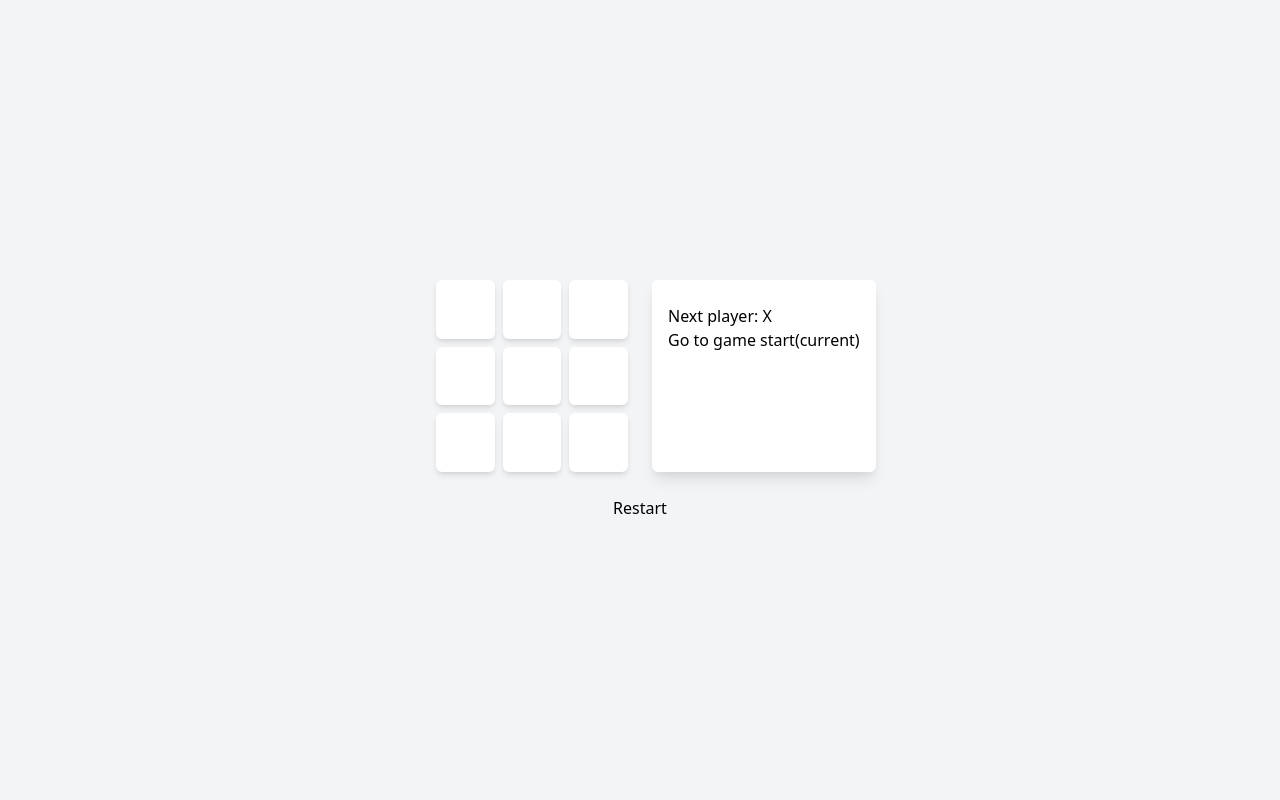
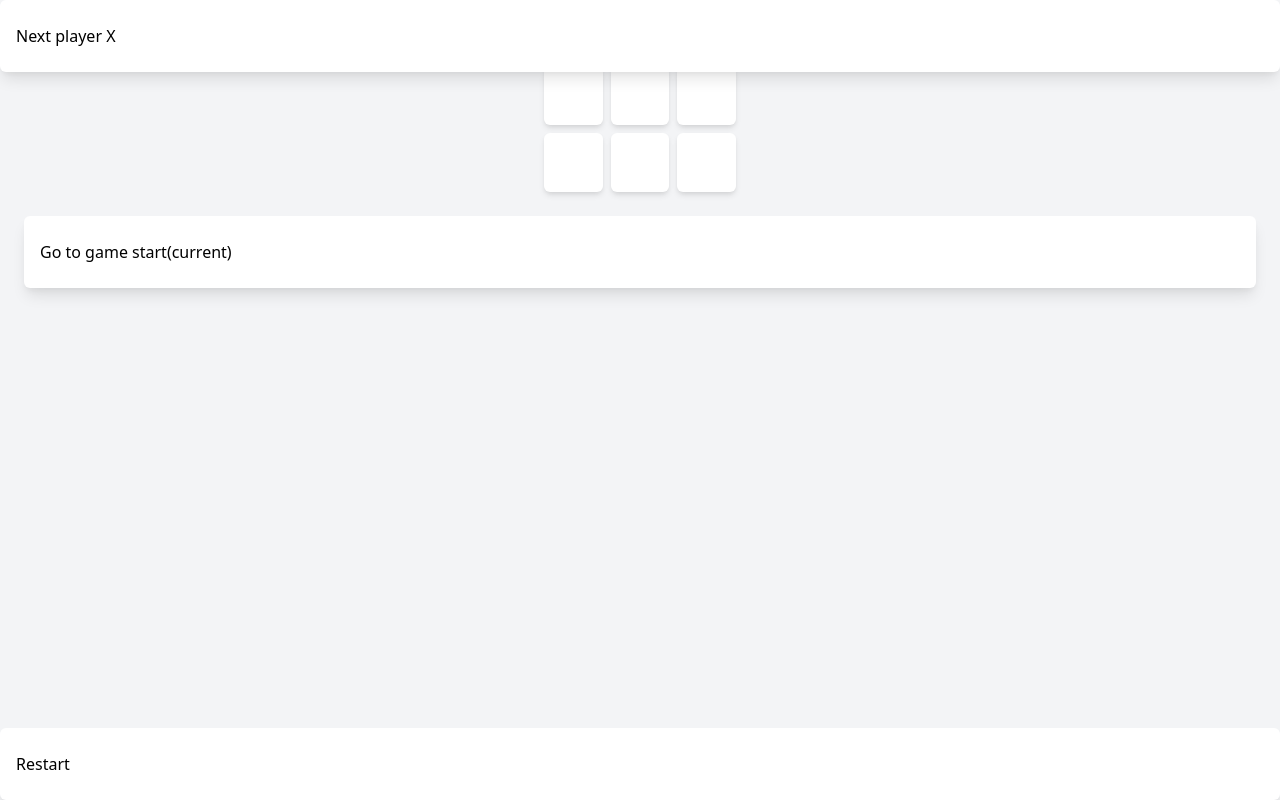
Before and after one commit to danieljpgo/tic-tac-toe, a React (Create React App) app: page / in a window 1280 px wide. Built offline with nearby package versions, Linux system fonts and the light colour scheme.

Commit message:
feat: add status and actions components

```diff
--- /dev/null
+++ b/src/app/Game/Actions/index.tsx
@@ -0,0 +1,21 @@
+interface Props {
+  onRestartClick: () => void;
+}
+
+const Actions = (props: Props) => {
+  const { onRestartClick } = props;
+
+  return (
+    <div className="rounded-md shadow-lg px-4 py-6 bg-white w-screen fixed bottom-0">
+      <button
+        type="button"
+        // className="sm:col-span-2"
+        onClick={onRestartClick}
+      >
+        Restart
+      </button>
+    </div>
+  );
+};
+
+export default Actions;
--- a/src/app/Game/Board/index.tsx
+++ b/src/app/Game/Board/index.tsx
@@ -10,7 +10,7 @@ const Board = (props: Props) => {
   const { board, onSelectPosition } = props;
 
   return (
-    <div className="h-48 w-48 grid grid-cols-3 grid-rows-3 gap-2 self-center justify-self-end">
+    <div className="h-48 w-48 grid grid-cols-3 grid-rows-3 gap-2 justify-self-center">
       {board.map((square, index) => (
         <Square
           key={index.toString()}
--- a/src/app/Game/List/index.tsx
+++ b/src/app/Game/List/index.tsx
@@ -11,7 +11,7 @@ const List = (props: Props) => {
   const { history, currentStep, onSelectStep } = props;
 
   return (
-    <ol>
+    <ol className="rounded-md shadow-lg px-4 py-6 self-center bg-white">
       {history.map((_, step) => (
         <Step
           key={step.toString()}
--- /dev/null
+++ b/src/app/Game/Status/index.tsx
@@ -0,0 +1,21 @@
+interface Props {
+  label: string;
+  player: string;
+}
+
+const Status = (props: Props) => {
+  const { label, player } = props;
+
+  return (
+    <div className="rounded-md shadow-lg px-4 py-6 bg-white w-screen fixed top-0">
+      <span>
+        {label}
+      </span>
+      <span>
+        {player}
+      </span>
+    </div>
+  );
+};
+
+export default Status;
--- a/src/app/Game/index.tsx
+++ b/src/app/Game/index.tsx
@@ -4,6 +4,8 @@ import { calculateNextValue, calculateStatus, calculateWinner } from './utils';
 import { History, Board as BoardType, Square } from './types';
 import List from './List';
 import Board from './Board';
+import Status from './Status';
+import Actions from './Actions';
 
 const CURRENT_STEP_INITIAL = 0;
 const HISTORY_INITIAL: History = [Array.from({ length: 9 }, () => null)];
@@ -15,7 +17,7 @@ const Game = () => {
   const currentBoard = history[currentStep];
   const winner = calculateWinner(currentBoard);
   const nextValue = calculateNextValue(currentBoard);
-  const status = calculateStatus(winner, currentBoard, nextValue);
+  const [label, player] = calculateStatus(winner, currentBoard, nextValue).split(':');
 
   function handleSelectStep(step: number) {
     setCurrentStep(step);
@@ -42,8 +44,14 @@ const Game = () => {
   }
 
   return (
-    <div className="grid place-content-center h-screen">
-      <div className="grid sm:grid-cols-2 gap-6">
+    <div className="h-screen relative overflow-auto">
+      {/* grid gap-6 */}
+      {/* <div className=""> */}
+      <Status
+        label={label}
+        player={player}
+      />
+      <div className="grid gap-6 px-6">
         <Board
           board={currentBoard}
           onSelectPosition={(position) => handleSelectPosition(
@@ -54,25 +62,18 @@ const Game = () => {
             nextValue,
           )}
         />
-        <div className="rounded-md shadow-lg px-4 py-6 bg-white">
-          <div>{status}</div>
         <List
           history={history}
           currentStep={currentStep}
           onSelectStep={(step) => handleSelectStep(step)}
         />
       </div>
-        <button
-          type="button"
-          className="sm:col-span-2"
-          onClick={() => handleRestartClick(
+      <Actions onRestartClick={() => handleRestartClick(
         HISTORY_INITIAL,
         CURRENT_STEP_INITIAL,
       )}
-        >
-          Restart
-        </button>
-      </div>
+      />
+      {/* </div> */}
     </div>
   );
 };
```
Lines whose indentation alone changed are shown as unchanged.
